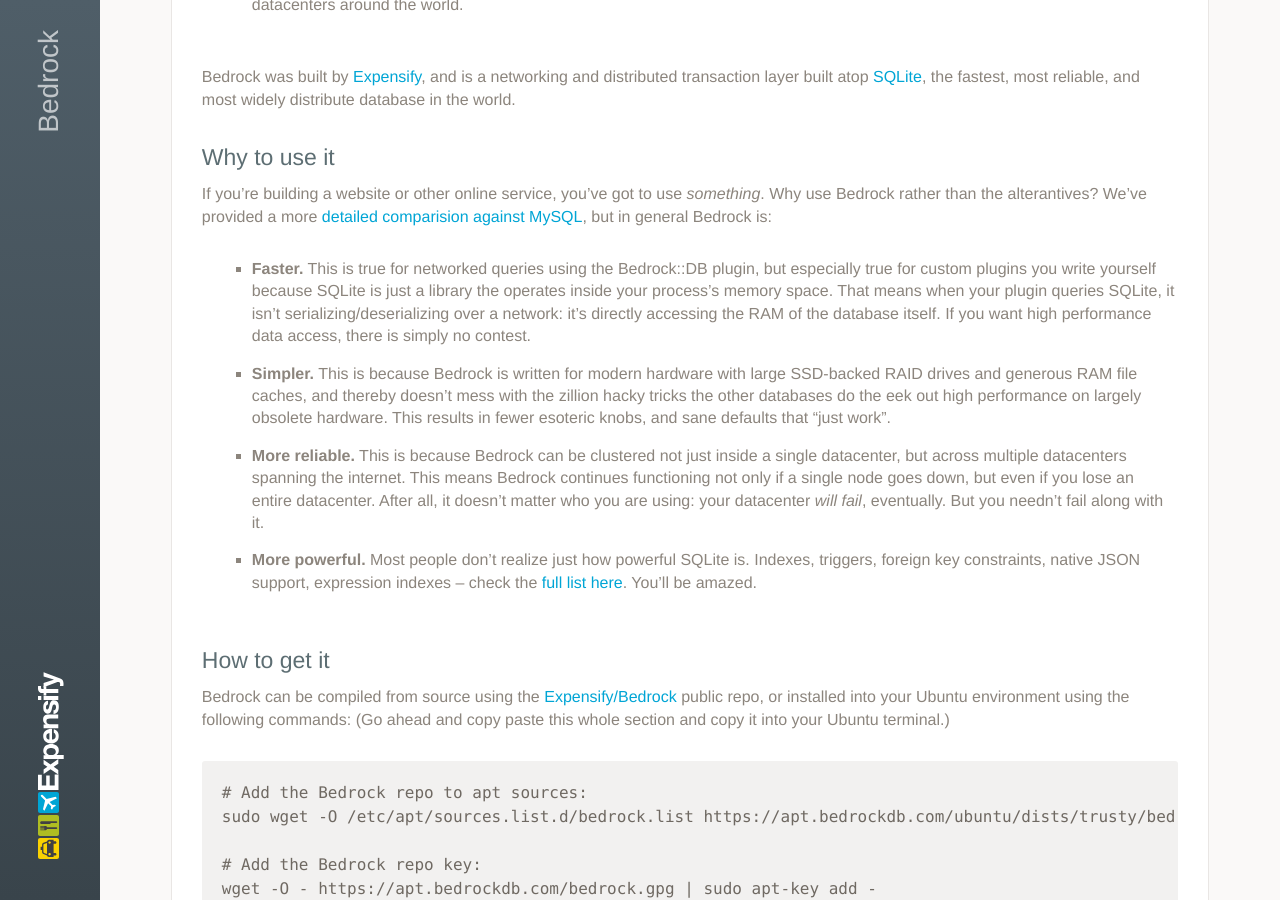
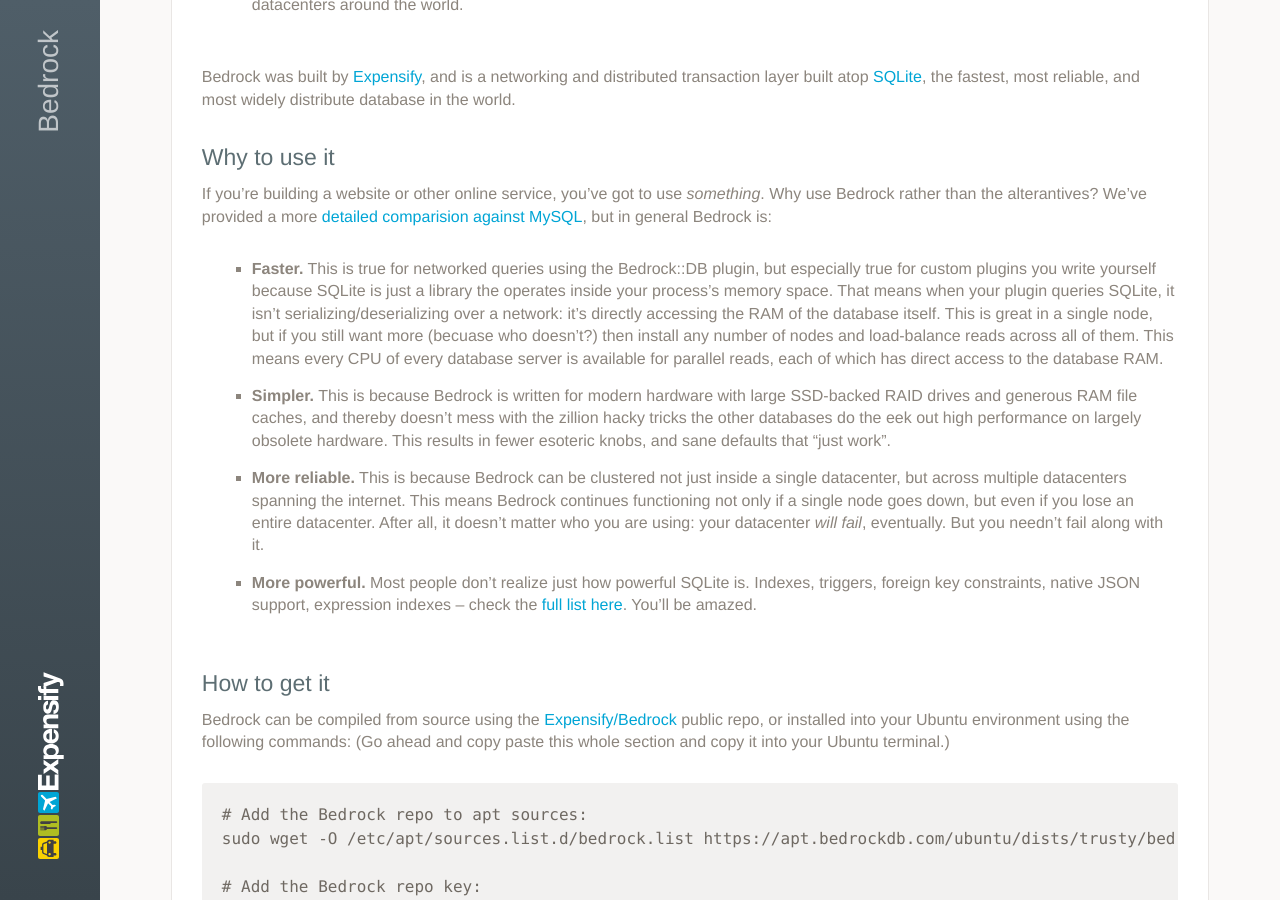
Before and after one commit to Expensify/Bedrock, a Jekyll site: the page built from docs/index.md, in a window 1280 px wide and 900 px high, scrolled down 446 px. Built offline with Jekyll 4.4.1, drawn with Linux system fonts in a browser that asks for light colours.

Commit message:
Update index.md

```diff
--- a/docs/index.md
+++ b/docs/index.md
@@ -16,7 +16,7 @@
 ## Why to use it
 If you're building a website or other online service, you've got to use *something*.  Why use Bedrock rather than the alterantives?  We've provided a more [detailed comparision against MySQL](vs_mysql.html), but in general Bedrock is:
 
-* **Faster.**  This is true for networked queries using the Bedrock::DB plugin, but especially true for custom plugins you write yourself because SQLite is just a library the operates inside your process's memory space.  That means when your plugin queries SQLite, it isn't serializing/deserializing over a network: it's directly accessing the RAM of the database itself.  If you want high performance data access, there is simply no contest.
+* **Faster.**  This is true for networked queries using the Bedrock::DB plugin, but especially true for custom plugins you write yourself because SQLite is just a library the operates inside your process's memory space.  That means when your plugin queries SQLite, it isn't serializing/deserializing over a network: it's directly accessing the RAM of the database itself.  This is great in a single node, but if you still want more (becuase who doesn't?) then install any number of nodes and load-balance reads across all of them.  This means every CPU of every database server is available for parallel reads, each of which has direct access to the database RAM.
 
 * **Simpler.**  This is because Bedrock is written for modern hardware with large SSD-backed RAID drives and generous RAM file caches, and thereby doesn't mess with the zillion hacky tricks the other databases do the eek out high performance on largely obsolete hardware.  This results in fewer esoteric knobs, and sane defaults that "just work".
 
```
